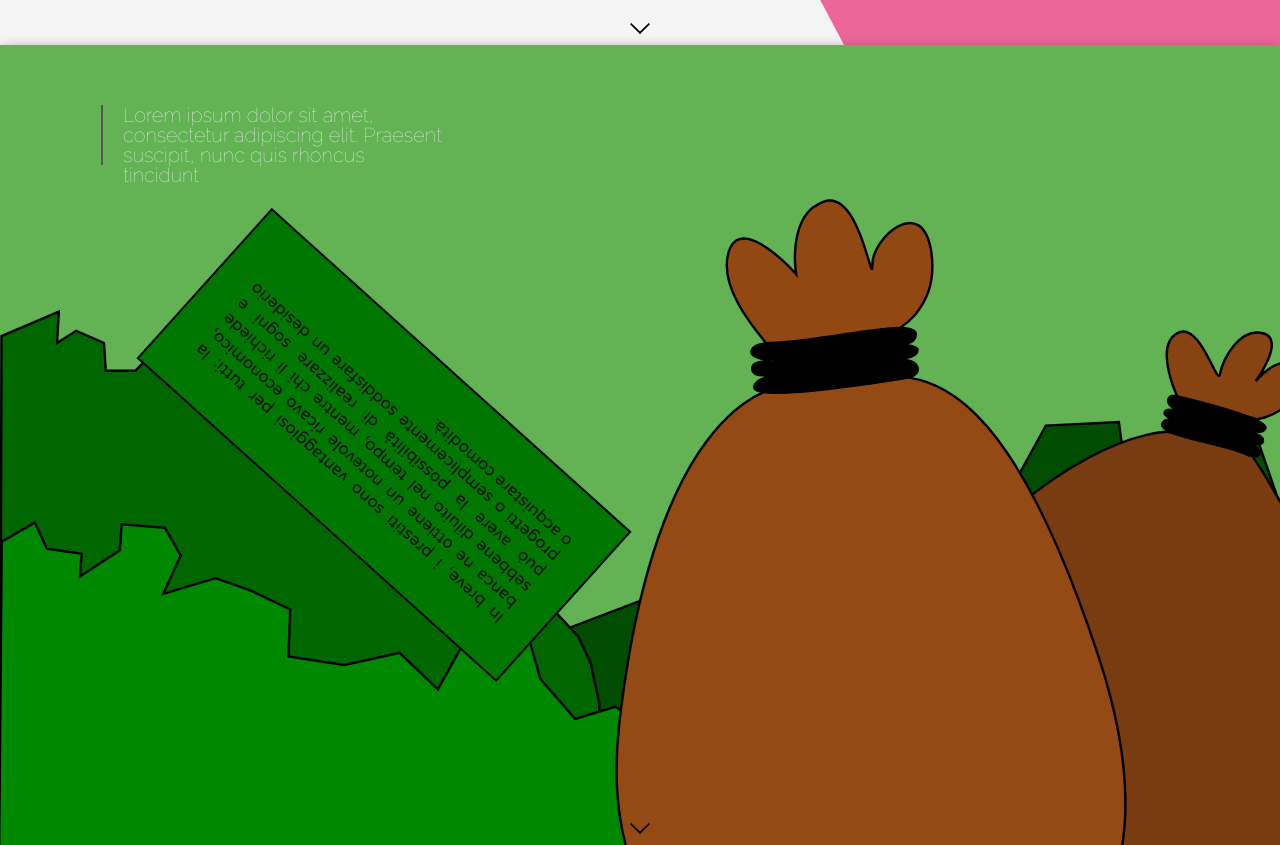
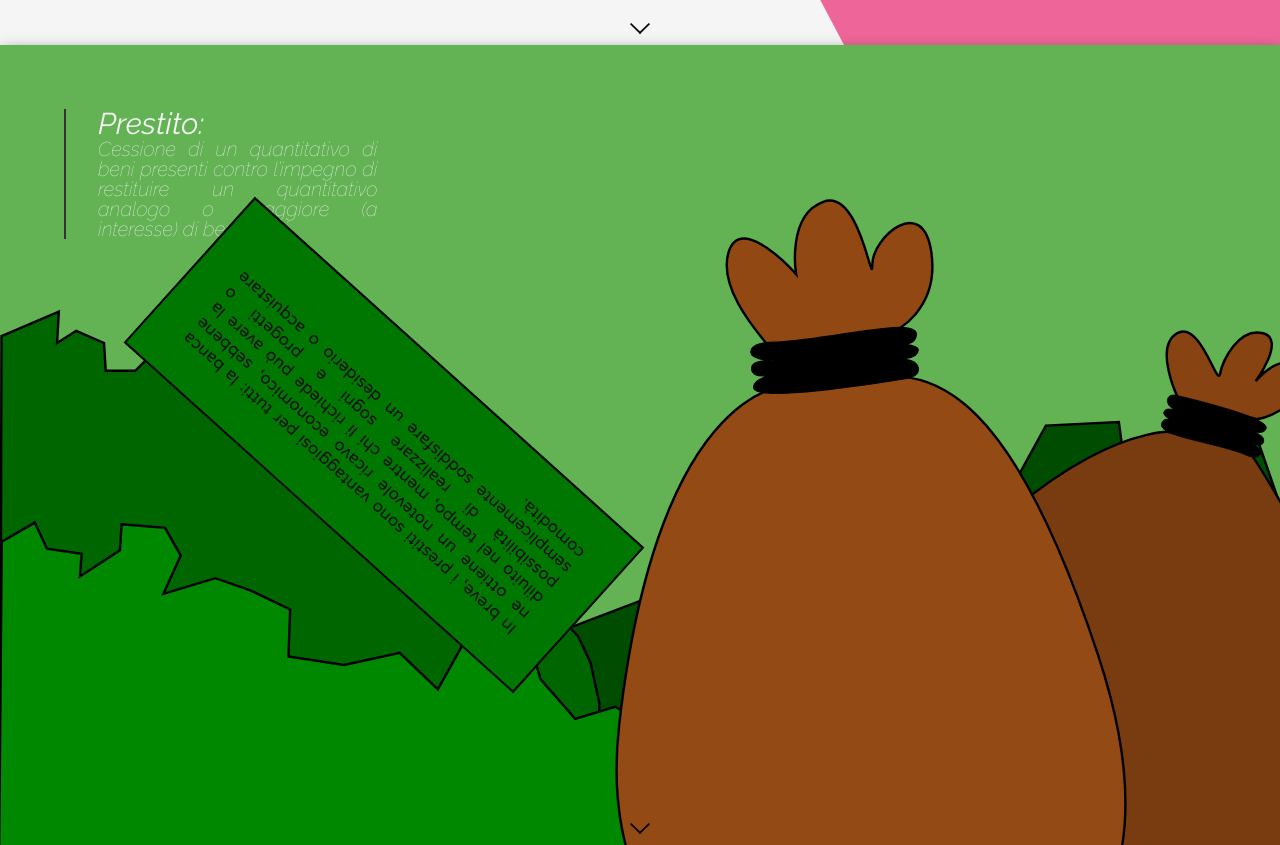
Before and after one commit to PerCorsiMarconi/PerCorsiMarconi.github.io, a plain HTML site: page index.html in a window 1280 px wide. Shown: the part 3155-4000 px from the top of the page. Drawn offline with Linux system fonts and the light colour scheme; a web font is replaced by a local one.

Commit message:
Add text and fix bill

```diff
--- a/css/page3.css
+++ b/css/page3.css
@@ -12,23 +12,33 @@
     box-shadow: 0px 5px 15px -3px #333333
 }
 
-#three > #vertical-bar {
-    float: left;
-    display: inline-block;
-    font-size: 20px;
-    height: 3em;
-    width: 1px;
-    border-right: 2px solid #555;
-    /* padding: 3em 0; */
-    margin: 3em 1em 0 5em;
-
+#three #vertical-bar-wrapper {
+    float:left;
+    /* position: absolute; */
+    padding: 4em;
 }
 
-#three > h2 {
-    float: left;
+#vertical-bar-wrapper div {
+    top: 4em;
+    left: 4em;
+    border-left: 2px solid #333;
+    padding-left: 2em;
+}
+
+#three #vertical-bar-wrapper h1 {
+    margin: 0;
+    font-size: 30px;
+    font-family: Raleway;
+    font-weight: 400;
+    font-style: italic;
+}
+
+#three #vertical-bar-wrapper h2 {
+    font-family: Raleway;
+    font-style: italic;
+    text-align: justify;
     width: 25%;
     font-size: 20px;
-    padding: 3em 0;
 }
 
 #three #bill {
@@ -38,7 +48,8 @@
     z-index: 1;
     /* display: inline-block; */
     /* height: 25vh; */
-    width: 60vh;
+    width: 65vh;
+    max-height: 12em;
 
     /* margin: 10em auto; */
     font-size: 16px;
@@ -49,17 +60,17 @@
 }
 
 
-#three > #bill > img, #bill > p {
+#bill p {
     position: absolute;
     top: 0;
     left: 0;
 }
 
-#bill > p {
-	font-family: "Varela Round";
-	font-size: 17px;
-	line-height: 1.2em;
-	color: #111;
+#bill p {
+    font-family: "Varela Round";
+    font-size: 17px;
+    line-height: 1.2em;
+    color: #111;
     float: left;
     width: 85%;
     text-align: justify;
--- a/index.html
+++ b/index.html
@@ -5,7 +5,7 @@
   <meta charset="utf-8">
   <title>Economy Bites - Morsi d'Economia</title>
   <link rel="shortcut icon" href="assets/favicon.ico" type="image/x-icon">
-  <link href='https://fonts.googleapis.com/css?family=Poiret+One|Raleway:400,100,100italic|Quicksand:300|The+Girl+Next+Door|Indie+Flower' rel='stylesheet' type='text/css'>
+  <link href='https://fonts.googleapis.com/css?family=Poiret+One|Raleway:400,400italic,100,100italic|Quicksand:300|The+Girl+Next+Door|Indie+Flower' rel='stylesheet' type='text/css'>
   <link href='https://fonts.googleapis.com/css?family=Amatic+SC:400,700|Shadows+Into+Light+Two|Roboto:300|Arvo:400:400italic|Varela Round' rel='stylesheet' type='text/css'>
 
   <script src="js/smooth-scroll.min.js"></script>
@@ -101,12 +101,14 @@
   </div>
   <div class="page" id="three"> <!-- #3 -->
     <img src="./assets/dollar_pile.svg" id="background" />
-    <div id=vertical-bar></div>
-    <h2>Lorem ipsum dolor sit amet, consectetur adipiscing elit. Praesent suscipit, nunc quis rhoncus tincidunt</h2>
-    <div id=bill class="clearfix" >
-      <p>
-      In breve, i prestiti sono vantaggiosi per tutti: la banca ne ottiene un notevole ricavo economico, sebbene diluito nel tempo, mentre chi li richiede può avere la possibilità di realizzare sogni e progetti o semplicemente soddisfare un desiderio o acquistare comodità.
-      </p>
+    <div id="vertical-bar-wrapper">
+      <div>
+        <h1>Prestito:</h1>
+        <h2>Cessione di un quantitativo di beni presenti contro l’impegno di restituire un quantitativo analogo o maggiore (a interesse) di beni futuri</h2>
+      </div>
+    </div>
+    <div id="bill" class="clearfix">
+      <p>In breve, i prestiti sono vantaggiosi per tutti: la banca ne ottiene un notevole ricavo economico, sebbene diluito nel tempo, mentre chi li richiede può avere la possibilità di realizzare sogni e progetti o semplicemente soddisfare un desiderio o acquistare comodità.</p>
     </div>
 	<a data-scroll href="#four">
       <img src="./assets/arrow_down.svg" class="arrow_down" />
```
